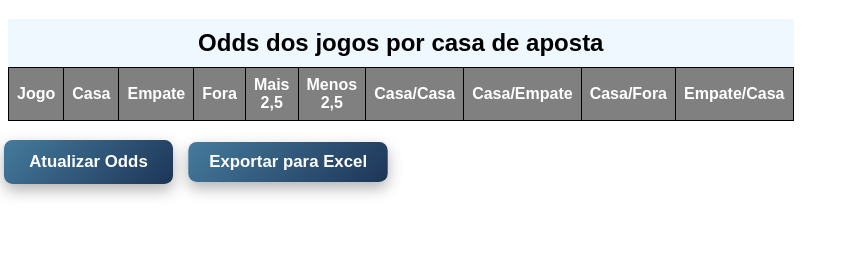
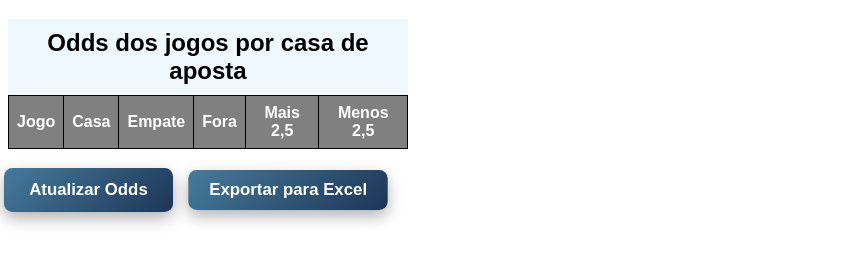
Before and after one commit to QueirozMoura/tabela-aposta, a website: page odds-api/public/index.html in a window 1280 px wide. Shown: the part 61-324 px from the top of the page, without its empty margins (0-857 px from the left). Drawn offline with Linux system fonts and the light colour scheme.

Commit message:
Update index.html

```diff
--- a/odds-api/public/index.html
+++ b/odds-api/public/index.html
@@ -19,10 +19,6 @@
         <th>Fora</th>
         <th>Mais 2,5</th>
         <th>Menos 2,5</th>
-        <th>Casa/Casa</th>
-        <th>Casa/Empate</th>
-        <th>Casa/Fora</th>
-        <th>Empate/Casa</th>
       </tr>
     </thead>
     <tbody>
```
